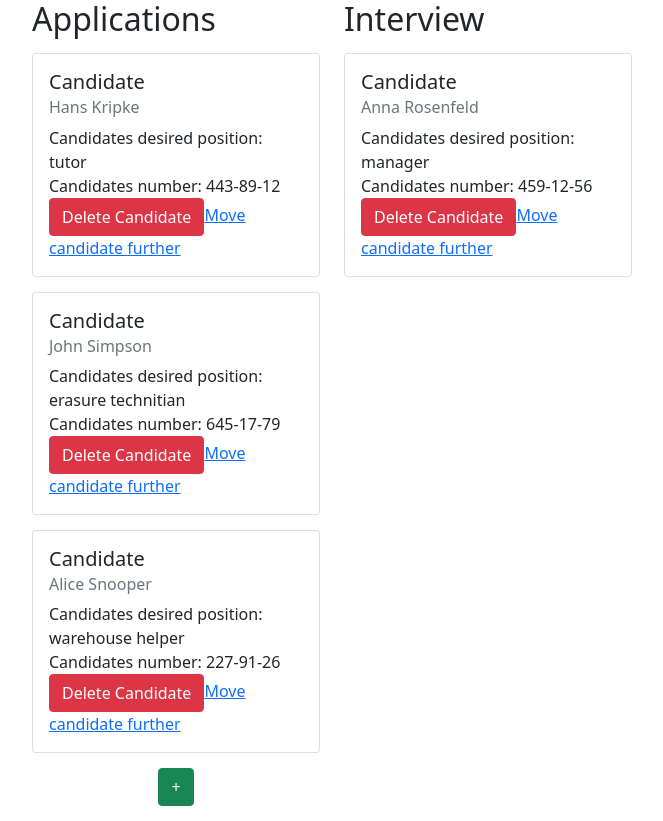
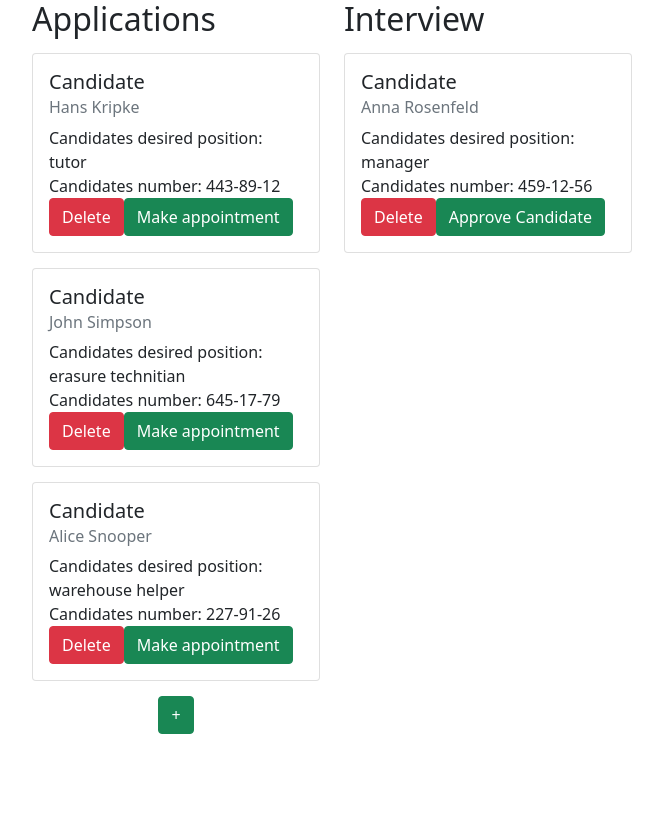
Before and after one commit to solarenergy990/trial-day, a React (Create React App) app: page / in a window 1280 px wide. Shown: the whole page, without its empty margins (152-815 px from the left). After the commit the page ends 800 px from the top, so only its background shows below. Built offline with nearby package versions, Linux system fonts and the light colour scheme.

Commit message:
creates context, adds buttons: make appointment & approve candidate

```diff
--- a/src/components/App/App.jsx
+++ b/src/components/App/App.jsx
@@ -1,15 +1,18 @@
-import Container from "../Container/Container";
-import Dashboard from "../Dashboard/Dashboard"
+import React, { useState } from 'react';
+import Container from '../Container/Container';
+import Dashboard from '../Dashboard/Dashboard';
 
-
-
+import StatusContext from '../../context/context';
 
 const App = () => {
+  const [status, setStatus] = useState('');
   return (
     <Container>
-      <Dashboard />
+      <StatusContext.Provider value={{ status, setStatus }}>
+        <Dashboard />
+      </StatusContext.Provider>
     </Container>
   );
-}
+};
 
 export default App;
--- a/src/components/ApplicantCard/ApplicantCard.jsx
+++ b/src/components/ApplicantCard/ApplicantCard.jsx
@@ -6,6 +6,8 @@ const ApplicantCard = ({
   applicantNumber,
   applicantDesiredPosition,
   onClickRemove,
+  onClickToInterview,
+  applicantStatus,
 }) => {
   return (
     <div>
@@ -21,10 +23,26 @@ const ApplicantCard = ({
           <Card.Text>Candidates number: {applicantNumber}</Card.Text>
 
           <Button type="button" variant="danger" onClick={onClickRemove}>
-            Delete Candidate
+            Delete
           </Button>
-
-          <Card.Link href="#">Move candidate further</Card.Link>
+          {applicantStatus === 'application' && (
+            <Button
+              type="button"
+              variant="success"
+              onClick={onClickToInterview}
+            >
+              Make appointment
+            </Button>
+          )}
+          {applicantStatus === 'interview' && (
+            <Button
+              type="button"
+              variant="success"
+              onClick={onClickToInterview}
+            >
+              Approve Candidate
+            </Button>
+          )}
         </Card.Body>
       </Card>
     </div>
--- a/src/components/ApplicantForm/ApplicantForm.jsx
+++ b/src/components/ApplicantForm/ApplicantForm.jsx
@@ -1,15 +1,22 @@
-import React, { useState } from 'react';
+import React, { useState, useContext } from 'react';
 import { Button } from 'react-bootstrap';
 
 import s from './Applicant.module.css';
 
-const ContactForm = ({ onSubmit, setActive }) => {
+import StatusContext from '../../context/context';
+
+const ContactForm = ({
+  onSubmit,
+  setActive,
+  // setApplicantStatus,
+  // currentApplicantStatus,
+}) => {
   const [name, setName] = useState('');
   const [number, setNumber] = useState('');
   const [desiredPosition, setDesiredPosition] = useState('');
-  const [status, setStatus] = useState('');
+  const { status, setStatus } = useContext(StatusContext);
+  // const [status, setStatus] = useState('');
 
-  console.log(status);
   const handleChange = evt => {
     const { value } = evt.target;
 
@@ -27,6 +34,8 @@ const ContactForm = ({ onSubmit, setActive }) => {
 
   const handleSubmit = evt => {
     evt.preventDefault();
+
+    console.log(status);
 
     onSubmit({ name, number, desiredPosition, status });
 
--- a/src/components/ApplicationList/ApplicationList.jsx
+++ b/src/components/ApplicationList/ApplicationList.jsx
@@ -2,7 +2,12 @@ import ApplicantCard from '../ApplicantCard/ApplicantCard';
 import s from './ApplicationList.module.css';
 import { Button } from 'react-bootstrap';
 
-const ApplicationList = ({ applicants, onApplicantDelete, setActive }) => {
+const ApplicationList = ({
+  applicants,
+  onApplicantDelete,
+  setActive,
+  onApplicantToInterview,
+}) => {
   // console.log(setActive);
   //   console.log(applicants);
 
@@ -23,6 +28,10 @@ const ApplicationList = ({ applicants, onApplicantDelete, setActive }) => {
                     applicantNumber={number}
                     applicantDesiredPosition={desiredPosition}
                     onClickRemove={() => onApplicantDelete(id)}
+                    onClickToInterview={() =>
+                      onApplicantToInterview(id, status)
+                    }
+                    applicantStatus={status}
                   />
                 </div>
               );
--- a/src/components/Dashboard/Dashboard.jsx
+++ b/src/components/Dashboard/Dashboard.jsx
@@ -1,4 +1,4 @@
-import { useState } from 'react';
+import { useState, useContext } from 'react';
 import ApplicationList from '../ApplicationList/ApplicationList';
 import InterviewList from '../InterviewList/InterviewList';
 import Modal from '../Modal/Modal';
@@ -6,14 +6,14 @@ import ApplicantForm from '../ApplicantForm/ApplicantForm';
 
 import shortid from 'shortid';
 
+import StatusContext from '../../context/context';
 import initialApplicants from '../../components/Dashboard/applicants.json';
 
 const Dashboard = () => {
   const [applicants, setApplicants] = useState(initialApplicants);
   const [filter, setFilter] = useState('');
   const [modalActive, setModalActive] = useState(false);
-
-  // console.log('applicants from storage:', applicants);
+  const { status, setStatus } = useContext(StatusContext);
 
   const addApplicant = data => {
     const { name, number, desiredPosition, status } = data;
@@ -43,6 +43,15 @@ const Dashboard = () => {
     setApplicants(applicants.filter(applicant => applicant.id !== applicantId));
   };
 
+  const makeApplicantAppointment = (applicantId, applicantStatus) => {
+    console.log(applicantId);
+    const qwe = applicants.find(applicant => applicantId === applicant.id);
+    qwe.status = 'interview';
+    setApplicants(prevApplicants => {
+      return [...prevApplicants];
+    });
+  };
+
   const getVisibleApplicants = () => {
     const normalizedFilter = filter.toLowerCase();
 
@@ -65,6 +74,7 @@ const Dashboard = () => {
         applicants={visibleApplicants}
         onApplicantDelete={deleteApplicant}
         setActive={setModalActive}
+        onApplicantToInterview={makeApplicantAppointment}
       />
 
       <div>
--- a/src/components/InterviewList/InterviewList.jsx
+++ b/src/components/InterviewList/InterviewList.jsx
@@ -20,6 +20,7 @@ const InterviewList = ({ applicants, onApplicantDelete }) => {
                     applicantNumber={number}
                     applicantDesiredPosition={desiredPosition}
                     onClickRemove={() => onApplicantDelete(id)}
+                    applicantStatus={status}
                   />
                 </div>
               );
--- /dev/null
+++ b/src/context/context.jsx
@@ -0,0 +1,5 @@
+import React from 'react';
+
+const StatusContext = React.createContext();
+
+export default StatusContext;
```
